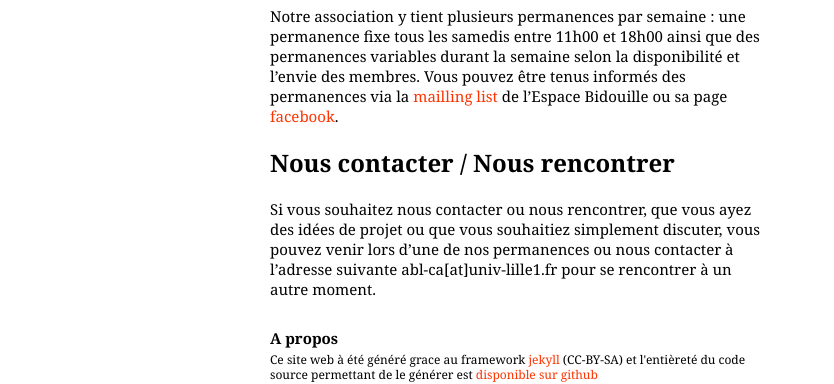
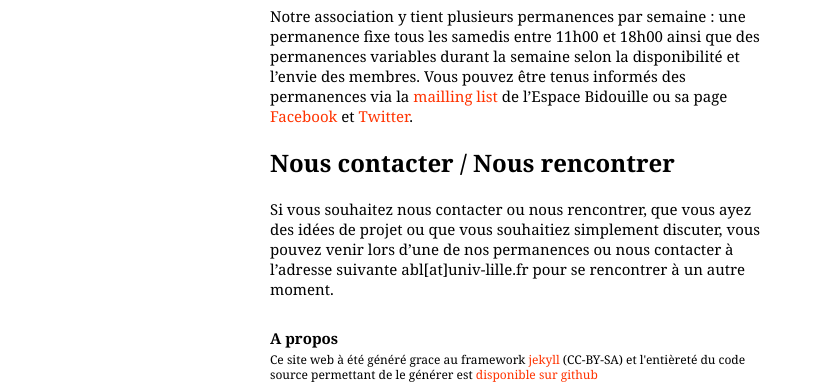
Before and after one commit to bidouilleurslibristes/bidouilleurslibristes.github.io, a Jekyll site: the page built from index.md, in a window 1280 px wide. Shown: the part 1146-1530 px from the top of the page, without its empty margins (10-844 px from the left). Built offline with Jekyll 4.4.1, drawn with Linux system fonts in a browser that asks for light colours; our own code applies the rules of GitHub Pages for plain Markdown files.

Commit message:
Update index.md

```diff
--- a/index.md
+++ b/index.md
@@ -18,8 +18,8 @@ Sous l'impulsion de notre association, le projet "Espace Bidouille" s'est concr
 
 <img src="imgs/hackerspace.jpg" height="300">
 
-Notre association y tient plusieurs permanences par semaine : une permanence fixe tous les samedis entre 11h00 et 18h00 ainsi que des permanences variables durant la semaine selon la disponibilité et l'envie des membres. Vous pouvez être tenus informés des permanences via la [mailling list](https://listes.univ-lille1.fr/wws/subscribe/espacebidouille) de l'Espace Bidouille ou sa page [facebook](https://www.facebook.com/EspaceBidouille).
+Notre association y tient plusieurs permanences par semaine : une permanence fixe tous les samedis entre 11h00 et 18h00 ainsi que des permanences variables durant la semaine selon la disponibilité et l'envie des membres. Vous pouvez être tenus informés des permanences via la [mailling list](https://listes.univ-lille.fr/wws/subscribe/espacebidouille) de l'Espace Bidouille ou sa page [Facebook](https://www.facebook.com/EspaceBidouille) et [Twitter](https://twitter.com/EspaceBidouille).
 
 ## Nous contacter / Nous rencontrer
 
-Si vous souhaitez nous contacter ou nous rencontrer, que vous ayez des idées de projet ou que vous souhaitiez simplement discuter, vous pouvez venir lors d'une de nos permanences ou nous contacter à l'adresse suivante abl-ca[at]univ-lille1.fr pour se rencontrer à un autre moment.
+Si vous souhaitez nous contacter ou nous rencontrer, que vous ayez des idées de projet ou que vous souhaitiez simplement discuter, vous pouvez venir lors d'une de nos permanences ou nous contacter à l'adresse suivante abl[at]univ-lille.fr pour se rencontrer à un autre moment.
```
